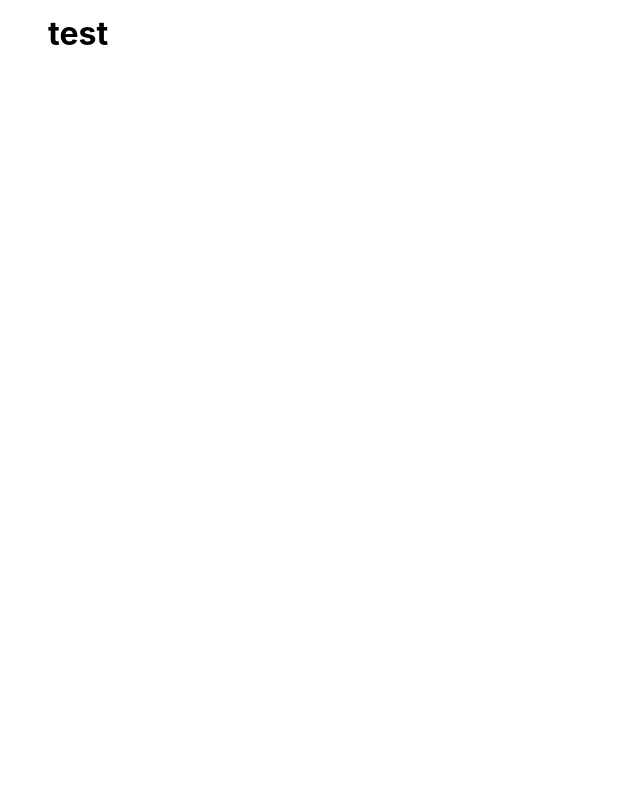
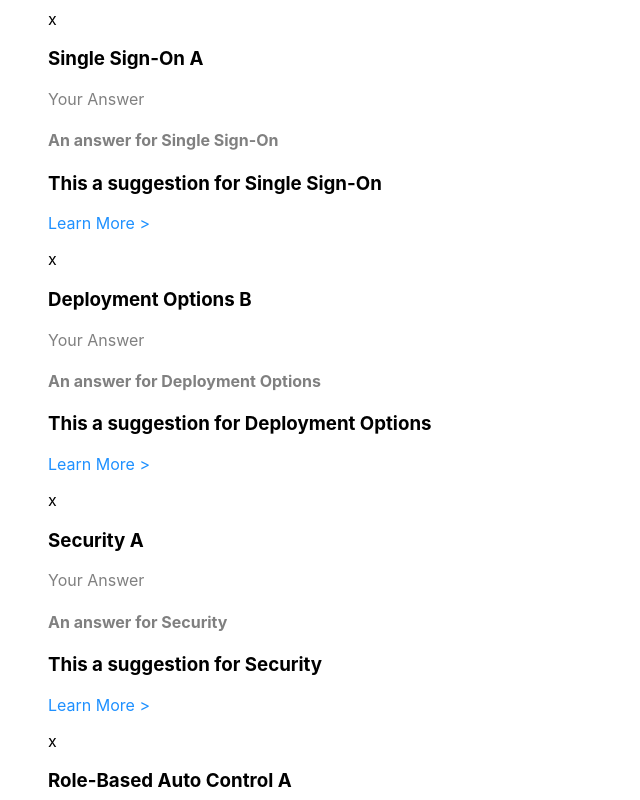
Before and after one commit to dannyk08/replicated, a React (Create React App) app: page / in a window 1280 px wide. Shown: the part 960-1760 px from the top of the page, without its empty margins (0-640 px from the left). Before the commit the page ends 1013 px from the top, so only its background shows below. Built offline with nearby package versions, Linux system fonts and the light colour scheme.

Commit message:
loop over survey results

```diff
--- a/src/App.js
+++ b/src/App.js
@@ -1,11 +1,8 @@
 import React, { Component } from 'react';
 
-import {
-  Navigation,
-  ScoreGraph,
-  ScoreAnalysis,
-} from './components';
 import './App.css';
+import { Navigation } from './components';
+import { CompletedSurvey } from './views';
 
 class App extends Component {
   render() {
@@ -14,22 +11,8 @@ class App extends Component {
         <Navigation />
 
         <div className="container">
-          <div className="score-explanation-container">
-            <ScoreGraph />
-            <div className="score-explanation">
-              <h4 className="title">Here is your Enterprise Grade</h4>
-              <h3 className="sub-title">Awesome Score!</h3>
-              <p>An explanation of the great score this is</p>
-            </div>
-          </div>
-
-          <div className="score-analysis">
-            <h3 className="title">Let's take a closer look at your scores</h3>
-            <h4 className="sub-title">Select a category below...</h4>
-            <ScoreAnalysis />
-          </div>
-
-          <h1>test</h1>
+          {/* TODO: make this a route */}
+          <CompletedSurvey />
         </div>
       </div>
     );
--- /dev/null
+++ b/src/components/AnswerAnalysis.js
@@ -0,0 +1,15 @@
+import React from 'react';
+
+import { mockAnswersAnalysis } from './../utils/mockData';
+import { AnswerAnalysisItem } from '.';
+export default class AnswerAnalysis extends React.Component {
+  render() {
+    return <div className="AnswerAnalysis">
+      {
+        mockAnswersAnalysis.map((answer, index) => {
+          return <AnswerAnalysisItem key={index * Date.now()} answer={answer} />
+        })
+      }
+    </div>
+  }
+}
--- /dev/null
+++ b/src/components/AnswerAnalysisItem.js
@@ -0,0 +1,29 @@
+import React from 'react';
+import { scoreMap } from '../utils/scoreMapping';
+
+export default class AnswerAnalysisItem extends React.Component {
+  render() {
+    const {
+      assessment,
+      score,
+      answer,
+      suggestion,
+      learnMore: {
+        url,
+        text,
+      },
+    } = this.props.answer
+
+    return <div className="AnswerAnalysisItem">
+      <p>x</p>
+      <h3 className="title">{assessment} <span>{scoreMap[score]}</span> </h3>
+
+      <div className="sub-title">
+        <p>Your Answer</p>
+        <h4>{answer}</h4>
+      </div>
+      <h3>{suggestion}</h3>
+      <a>{text} ></a>
+    </div>
+  }
+}
--- a/src/components/ScoreAnalysis.js
+++ b/src/components/ScoreAnalysis.js
@@ -1,37 +1,16 @@
 import React from 'react';
 import ScoreAnalysisItem from './ScoreAnalysisItem';
 
+import { mockAnalysis } from './../utils/mockData';
+
 export default class ScoreAnalysis extends React.Component {
   render() {
-    const mockData = [
-      { assessment: 'Single Sign-On', score: 1 },
-      { assessment: 'Security', score: 1 },
-      { assessment: 'Role-Based AC', score: 1 },
-      { assessment: 'Product Assortment', score: 1 },
-      { assessment: 'Support/SLA', score: 1 },
-      { assessment: 'Integrations', score: 1 },
-      { assessment: 'Audit Logging', score: 3 },
-      { assessment: 'Team Management', score: 5 },
-      { assessment: 'Change Management', score: 4 },
-      { assessment: 'Deployment Options', score: 2 },
-      { assessment: 'Reporting', score: 2 },
-    ]
-
     return <div className="ScoreAnalysis">
       {
-        mockData.map((analysis, index) => {
+        mockAnalysis.map((analysis, index) => {
           return <ScoreAnalysisItem key={index * Date.now()} analysis={analysis} />
         })
       }
     </div>
   }
 }
-
-
-export const scoreMap = {
-  1: 'A',
-  2: 'B',
-  3: 'C',
-  4: 'D',
-  5: 'F',
-}
--- a/src/components/ScoreAnalysisItem.js
+++ b/src/components/ScoreAnalysisItem.js
@@ -1,7 +1,7 @@
 import React from 'react';
 
 import './ScoreAnalysisItem.css';
-import { scoreMap } from './ScoreAnalysis';
+import { scoreMap } from './../utils/scoreMapping';
 
 export default class ScoreAnalysisItem extends React.Component {
   render() {
--- a/src/components/index.js
+++ b/src/components/index.js
@@ -2,3 +2,5 @@ export { default as Navigation } from './Navigation'
 export { default as ScoreGraph } from './ScoreGraph'
 export { default as ScoreAnalysis } from './ScoreAnalysis'
 export { default as ScoreAnalysisItem } from './ScoreAnalysisItem'
+export { default as AnswerAnalysis } from './AnswerAnalysis'
+export { default as AnswerAnalysisItem } from './AnswerAnalysisItem'
--- a/src/index.css
+++ b/src/index.css
@@ -19,6 +19,10 @@ body {
 code {
   font-family: source-code-pro, Menlo, Monaco, Consolas, "Courier New",
     monospace;
+}
+
+a {
+  color: dodgerblue;
 }
 
 .container {
--- /dev/null
+++ b/src/utils/mockData.js
@@ -0,0 +1,66 @@
+export const mockAnalysis = [
+  { assessment: 'Single Sign-On', score: 1 },
+  { assessment: 'Security', score: 1 },
+  { assessment: 'Role-Based AC', score: 1 },
+  { assessment: 'Product Assortment', score: 1 },
+  { assessment: 'Support/SLA', score: 1 },
+  { assessment: 'Integrations', score: 1 },
+  { assessment: 'Audit Logging', score: 3 },
+  { assessment: 'Team Management', score: 5 },
+  { assessment: 'Change Management', score: 4 },
+  { assessment: 'Deployment Options', score: 2 },
+  { assessment: 'Reporting', score: 2 },
+]
+
+export const mockAnswersAnalysis = [
+  {
+    assessment: 'Single Sign-On',
+    score: 1,
+    answer: 'An answer for Single Sign-On',
+    suggestion: 'This a suggestion for Single Sign-On',
+    learnMore: {
+      url: 'https://google.com',
+      text: 'Learn More',
+    },
+  },
+  {
+    assessment: 'Deployment Options',
+    score: 2,
+    answer: 'An answer for Deployment Options',
+    suggestion: 'This a suggestion for Deployment Options',
+    learnMore: {
+      url: 'https://google.com',
+      text: 'Learn More',
+    },
+  },
+  {
+    assessment: 'Security',
+    score: 1,
+    answer: 'An answer for Security',
+    suggestion: 'This a suggestion for Security',
+    learnMore: {
+      url: 'https://google.com',
+      text: 'Learn More',
+    },
+  },
+  {
+    assessment: 'Role-Based Auto Control',
+    score: 1,
+    answer: 'An answer for Role-Based Auto Control',
+    suggestion: 'This a suggestion for Role-Based Auto Control',
+    learnMore: {
+      url: 'https://google.com',
+      text: 'Learn More',
+    },
+  },
+  {
+    assessment: 'Product Assortment',
+    score: 1,
+    answer: 'An answer for Product Assortment',
+    suggestion: 'This a suggestion for Product Assortment',
+    learnMore: {
+      url: 'https://google.com',
+      text: 'Learn More',
+    },
+  },
+]
--- /dev/null
+++ b/src/utils/scoreMapping.js
@@ -0,0 +1,7 @@
+export const scoreMap = {
+  1: 'A',
+  2: 'B',
+  3: 'C',
+  4: 'D',
+  5: 'F',
+}
--- /dev/null
+++ b/src/views/CompletedSurvey.js
@@ -0,0 +1,28 @@
+import React from 'react';
+import { ScoreGraph, ScoreAnalysis, AnswerAnalysis } from '../components';
+
+export default class CompletedSurvey extends React.Component {
+  render() {
+    return <React.Fragment>
+      <div className="score-explanation-container">
+        <ScoreGraph />
+        <div className="score-explanation">
+          <h4 className="title">Here is your Enterprise Grade</h4>
+          <h3 className="sub-title">Awesome Score!</h3>
+          <p>An explanation of what a great score this is</p>
+        </div>
+      </div>
+
+      <div className="score-analysis">
+        <h3 className="title">Let's take a closer look at your scores</h3>
+        <h4 className="sub-title">Select a category below...</h4>
+        <ScoreAnalysis />
+      </div>
+
+      <div className="deep-answer-analysis">
+        <AnswerAnalysis />
+      </div>
+
+    </React.Fragment>
+  }
+}
--- /dev/null
+++ b/src/views/index.js
@@ -0,0 +1 @@
+export { default as CompletedSurvey } from './CompletedSurvey'
```
